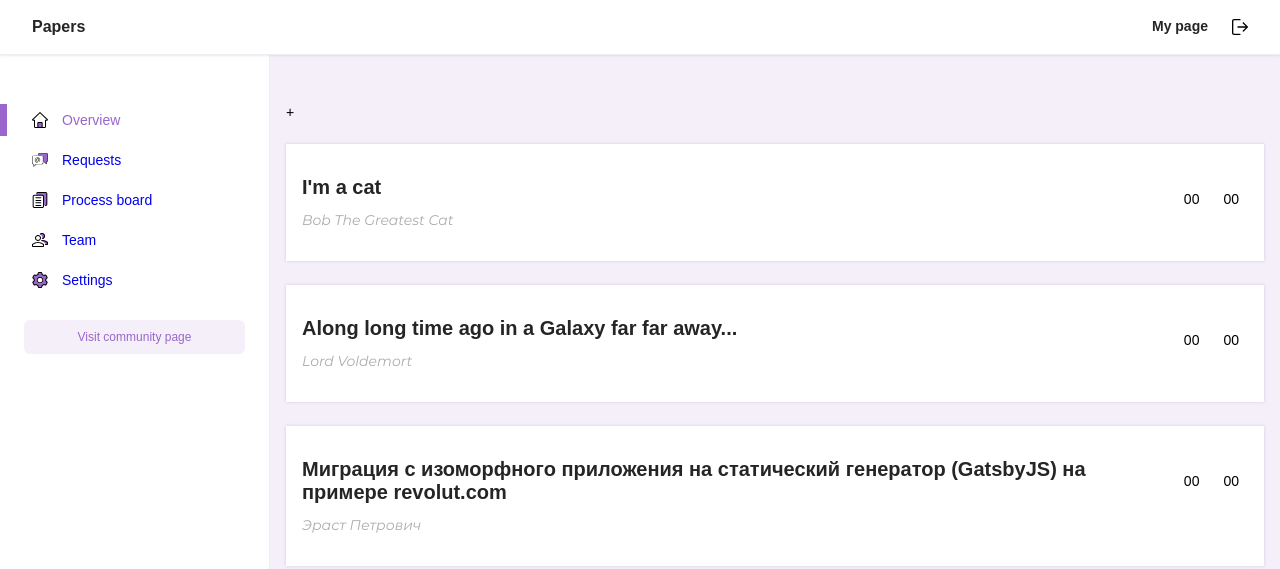
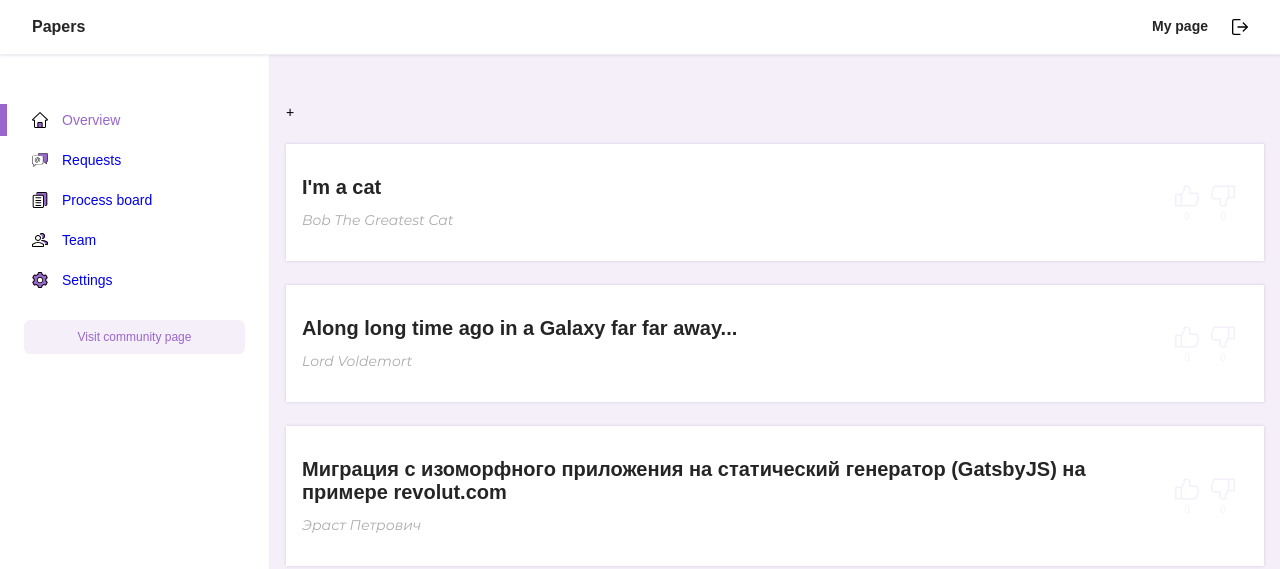
Before and after one commit to IPogorelova/papers-ui, a React (Create React App) app: page / in a window 1280 px wide. Shown: the top 569 px of the page. Built offline with nearby package versions, Linux system fonts and the light colour scheme; a web font is replaced by a local one.

Commit message:
add like/unlike buttons

```diff
--- a/src/components/RequestList/RequestList.js
+++ b/src/components/RequestList/RequestList.js
@@ -2,21 +2,48 @@ import React from 'react';
 import { ReactComponent as Like } from '../../images/icons/like.svg'
 
 const Request = ({item}) => {
+  const [ isAccept, setIsAccept ] = React.useState(false);
+  const [ acceptAmount, setAcceptAmount ] = React.useState(item.accept);
+  const [ isReject, setIsReject ] = React.useState(false);
+  const [ rejectAmount, setRejectAmount ] = React.useState(item.reject);
+
   return (
     <div className='request-list__item request'>
       <h2 className='request__title'>{item.name}</h2>
       <span className='request__author'>{item.author}</span>
       <div className='request__reaction-block request-reaction'>
-        <button className='request-reaction__button request-reaction__button_accept'>
+        <button
+          className={`request-reaction__button request-reaction__button_accept ${isAccept ? 'request-reaction__button_active' : ''}`}
+          onClick={() => {
+            setIsAccept(!isAccept)
+            setAcceptAmount(!isAccept ? acceptAmount + 1 : acceptAmount - 1)
+            // if (!isAccept) {
+              setIsReject(false)
+              setRejectAmount(rejectAmount === 0 ? 0 : rejectAmount - 1)
+            // }
+          }}
+        >
           <Like />
-          <span className='request-reaction__count request-reaction__count_accept'>
-            {item.accept ? item.accept : '00'}
+          <span
+            className='request-reaction__count request-reaction__count_accept'
+          >
+            {acceptAmount ? acceptAmount : 0}
           </span>
         </button>
-        <button className='request-reaction__button request-reaction__button_reject'>
+        <button
+          className={`request-reaction__button request-reaction__button_reject ${isReject ? 'request-reaction__button_active' : ''}`}
+          onClick={() => {
+            setIsReject(!isReject)
+            setRejectAmount(!isReject ? rejectAmount + 1 : rejectAmount - 1)
+            // if (!isReject) {
+              setIsAccept(false)
+              setAcceptAmount(acceptAmount === 0 ? 0 : acceptAmount - 1)
+            // }
+          }}
+        >
           <Like />
           <span className='request-reaction__count request-reaction__count_reject'>
-            {item.reject ? item.reject : '00'}
+            {rejectAmount ? rejectAmount : 0}
           </span>
         </button>
       </div>
--- a/src/components/RequestList/request-list.scss
+++ b/src/components/RequestList/request-list.scss
@@ -1,7 +1,6 @@
 .request-list {
   width: calc(100% - 32px);
-  margin: auto;
-  margin-top: 48px;
+  margin: 48px auto auto;
 
   &__item {
     margin-top: 24px;
--- a/src/components/RequestList/request-reaction.scss
+++ b/src/components/RequestList/request-reaction.scss
@@ -1,18 +1,56 @@
 .request-reaction {
 
-  //&:first-child {
-  //  padding-right: 10px;
-  //  border-right: 1px solid $grey-border;
-  //}
-  //
-  //&:nth-child(2) {
-  //  padding-left: 10px;
-  //}
+  &__button {
+    padding: 4px;
 
-  &__button {
+    &:hover,
+    &:focus {
+
+      svg {
+        fill: $purple;
+      }
+
+      .request-reaction__count {
+        color: $purple;
+      }
+    }
+
+    &:first-of-type {
+      margin-right: 4px;
+    }
 
     &_active {
-      background-color: $purple-light;
+
+      svg {
+        fill: $purple-dark!important;
+      }
+
+      .request-reaction__count {
+        color: $purple-dark!important;
+      }
+    }
+
+    &_reject {
+
+      svg {
+        transform: rotate(180deg);
+      }
+    }
+
+    svg {
+      fill: $purple-light;
+      transition: fill $base-animation;
+    }
+  }
+
+  &__count {
+    display: block;
+    font-size: 10px;
+    color: $purple-light;
+    transition: color $base-animation;
+
+    &_active {
+      color: $purple-dark;
     }
   }
 }
--- a/src/components/RequestList/request.scss
+++ b/src/components/RequestList/request.scss
@@ -18,8 +18,9 @@
   &__reaction-block {
     display: flex;
     position: absolute;
-    top: 36px;
+    top: 50%;
     right: 25px;
+    transform: translateY(-50%);
   }
 
   &__reaction {
```
Also changed, not shown: src/images/icons/like.svg.
